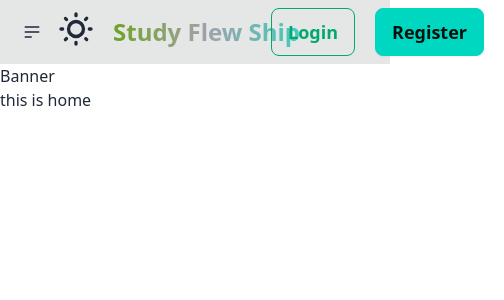
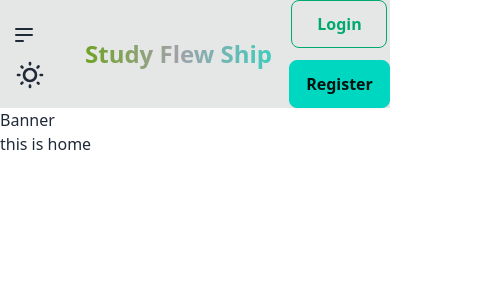
Before and after one commit to hasanredoy/Study_Flewship_Client, a React (Vite) app in the folder client-side-repo/template/: page / in a window 390 px wide. Shown: the top 300 px of the page, 504 px wide, since content can reach past the window. Built offline with nearby package versions, Linux system fonts and the light colour scheme; no server answers.

Commit message:
added  navbar

```diff
--- a/client-side-repo/template/src/components/navbar/Navbar.jsx
+++ b/client-side-repo/template/src/components/navbar/Navbar.jsx
@@ -52,9 +52,9 @@ const Navbar = () => {
 console.log(toggle);
   return (
     <div>
-      <div className="navbar bg-base-300">
-        <div className="navbar-start">
-          <div className="dropdown">
+      <div className="navbar bg-base-300 p-0 m-0">
+        <div className=" navbar-none lg:navbar-start flex flex-col justify-start lg:flex-row">
+          <div className="dropdown mr-5">
             <div
               tabIndex={0}
               role="button"
@@ -62,7 +62,7 @@ console.log(toggle);
             >
               <svg
                 xmlns="http://www.w3.org/2000/svg"
-                className="h-5 w-5"
+                className="h-6 w-6"
                 fill="none"
                 viewBox="0 0 24 24"
                 stroke="currentColor"
@@ -83,7 +83,7 @@ console.log(toggle);
             </ul>
           </div>
           {/* dropdown for theme  */}
-          <div>
+          <div className=" mr-2 lg:mr-0 mt-0 lg:mt-2">
             <label onChange={()=>setToggle(!toggle) } className="swap swap-rotate">
               {/* this hidden checkbox controls the state */}
               <input
@@ -94,7 +94,7 @@ console.log(toggle);
 
               {/* sun icon */}
               <svg
-                className="swap-off fill-current w-10 h-10"
+                className="swap-off fill-current w-8 h-8"
                 xmlns="http://www.w3.org/2000/svg"
                 viewBox="0 0 24 24"
               >
@@ -103,7 +103,7 @@ console.log(toggle);
 
               {/* moon icon */}
               <svg
-                className="swap-on fill-current w-10 h-10"
+                className="swap-on fill-current w-8 h-8"
                 xmlns="http://www.w3.org/2000/svg"
                 viewBox="0 0 24 24"
               >
@@ -117,16 +117,16 @@ console.log(toggle);
             Study Flew Ship
           </a>
         </div>
-        <div className="navbar-end">
+        <div className="navbar-end flex flex-col gap-3 justify-end lg:flex-row">
           <Link>
             {" "}
-            <button className="btn btn-outline font-bold text-lg btn-success">
+            <button className="btn btn-outline w-24 font-bold text-base lg:text-lg btn-success">
               Login
             </button>
           </Link>
           <Link>
             {" "}
-            <button className="btn  font-bold text-lg  btn-accent mx-5 ">
+            <button className="btn  font-bold text-base lg:text-lg  btn-accent mx-0 lg:mx-5 ">
               Register
             </button>
           </Link>
```
